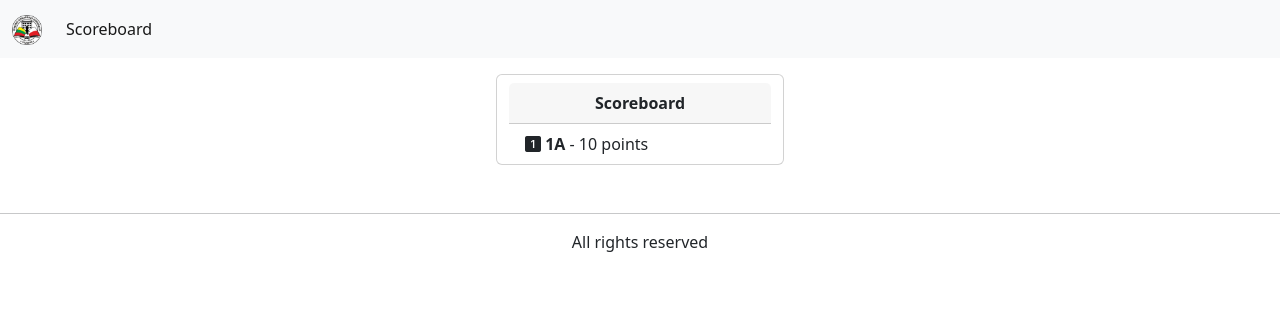
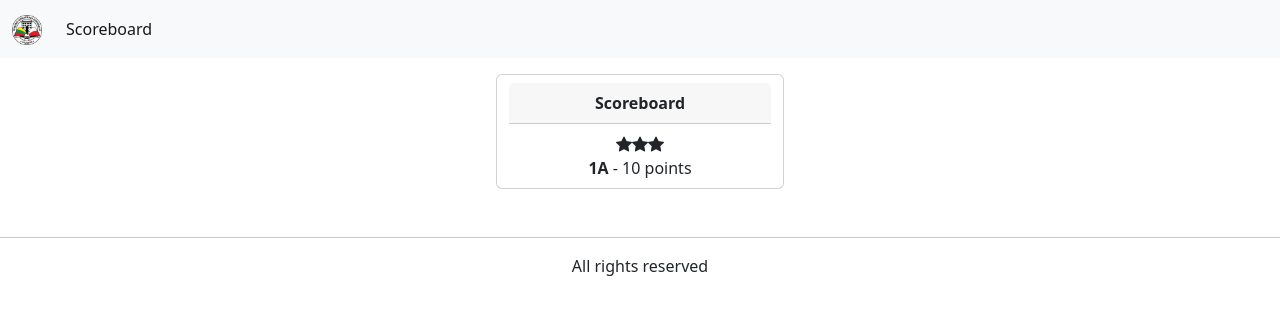
Before and after one commit to witalik-project/school-project, a Django app: page /school/scoreboard in a window 1280 px wide. Shown: the top 318 px of the page. Run offline with Django 4.2, Linux system fonts and the light colour scheme; tables that the repository leaves empty hold one stand-in row (values such as "Sample post"); some libraries are stand-ins or nearby versions.

Commit message:
scoreboard small changes #2

```diff
--- a/school_management/points/templates/index.html
+++ b/school_management/points/templates/index.html
@@ -16,7 +16,7 @@
                 <p class="card-text">SOMETHING</p>
             </div>
             <ul class="list-group list-group-flush">
-                <li class="list-group-item">Class teacher: {{ class.class_teacher_name | title }} {{ class.class_teacher_surname | title }}</li>
+                <li class="list-group-item"> Class teacher: {{ class.class_teacher_name | title }} {{ class.class_teacher_surname | title }}</li>
                 <li class="list-group-item">School level: {{ class.class_school_level }}</li>
                 <li class="list-group-item">Points: {{ class.class_points }}</li>
             </ul>
--- a/school_management/points/templates/scoreboard.html
+++ b/school_management/points/templates/scoreboard.html
@@ -14,13 +14,25 @@ Scoreboard
             <ul class="list-group list-group-flush">
                 {% for class in classes %}
                 {% if forloop.counter == 1 %}
-                <li class="list-group-item"><i class="bi bi-1-square-fill"></i> <strong>{{ class.class_number }}{{ class.class_letter }}</strong> - {{ class.class_points }} points</li>
+                <li class="list-group-item text-center">
+                    <i class="bi bi-star-fill"></i><i class="bi bi-star-fill"></i><i class="bi bi-star-fill"></i>
+                    <br>
+                    <strong>{{ class.class_number }}{{ class.class_letter }}</strong> - {{ class.class_points }} points
+                </li>
                 {% elif forloop.counter == 2 %}
-                <li class="list-group-item"><i class="bi bi-2-square-fill"></i> <strong>{{ class.class_number }}{{ class.class_letter }}</strong> - {{ class.class_points }} points</li>
+                <li class="list-group-item text-center">
+                    <i class="bi bi-star-fill"></i><i class="bi bi-star-fill"></i>
+                    <br>
+                    <strong>{{ class.class_number }}{{ class.class_letter }}</strong> - {{ class.class_points }} points
+                </li>
                 {% elif forloop.counter == 3 %}
-                <li class="list-group-item"><i class="bi bi-3-square-fill"></i> <strong>{{ class.class_number }}{{ class.class_letter }}</strong> - {{ class.class_points }} points</li>
+                <li class="list-group-item text-center">
+                    <i class="bi bi-star-fill"></i>
+                    <br>
+                    <strong>{{ class.class_number }}{{ class.class_letter }}</strong> - {{ class.class_points }} points
+                </li>
                 {% else %}
-                <li class="list-group-item">{{ forloop.counter }}. {{ class.class_number }}{{ class.class_letter }}</strong> - {{ class.class_points }} points</li>
+                <li class="list-group-item text-center"><strong>{{ class.class_number }}{{ class.class_letter }}</strong> - {{ class.class_points }} points</li>
                 {% endif %}
                 {% endfor %}
             </ul>
```
